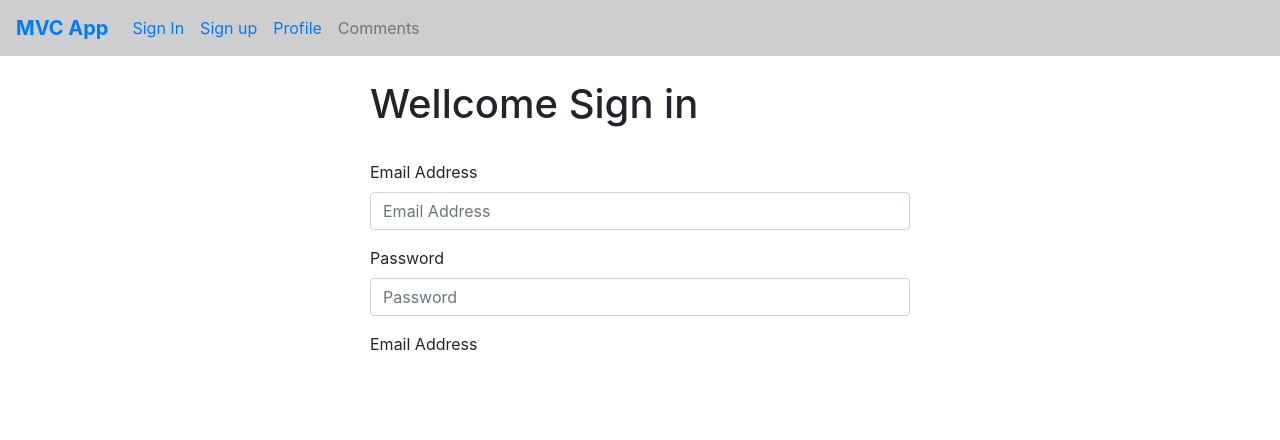
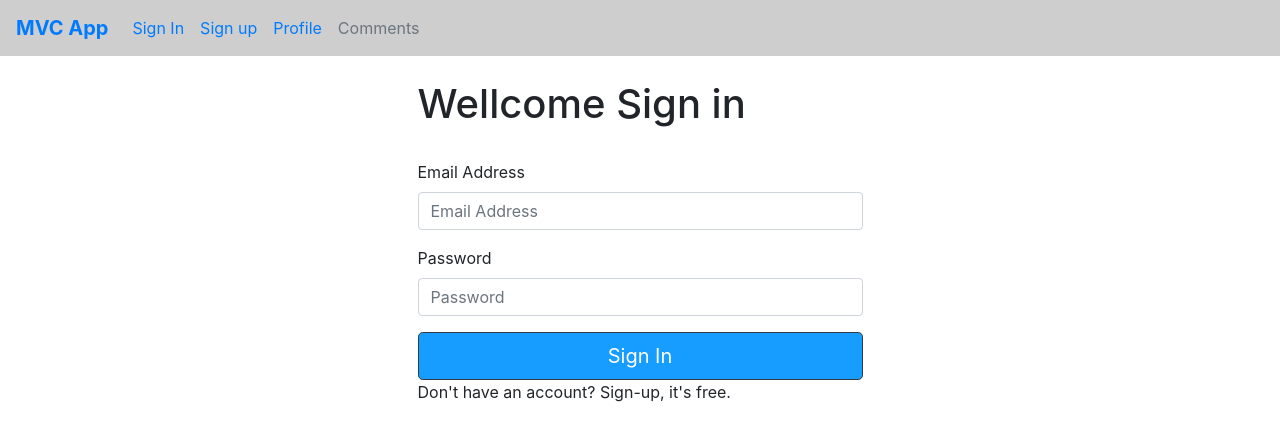
Before and after one commit to Manuel-Ascanho/MVC-App, a plain HTML site: page index.html in a window 1280 px wide. Drawn offline with nearby package versions, Linux system fonts and the light colour scheme.

Commit message:
COMMIT 05
BUTTOM

```diff
--- a/index.html
+++ b/index.html
@@ -40,7 +40,7 @@
   <div class="row">
     <div class="col">
     </div>
-    <div class="col-6">
+    <div class="col-5">
       <h1>Wellcome Sign in</h1>
       <br />
       <form>
@@ -53,7 +53,8 @@
         <input type="text" class="form-control" id="formGroupExampleInput2" placeholder="Password">
       </div>
 	  </form>
-<p>Email Address</p>
+      <button type="button" class="btn btn-lg btn-dark" style="background-color:#179dff; width:100%;">Sign In</button>
+	<p>Don't have an account? Sign-up, it's free.</p>
     </div>
     <div class="col">
     </div>
```
